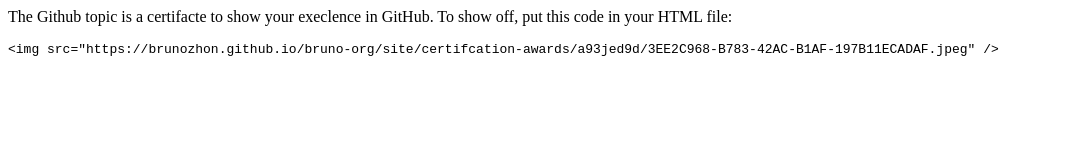
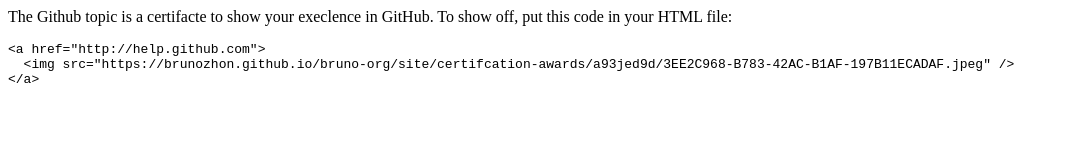
Before and after one commit to Brunozhon/bruno-org, a plain HTML site: page site/docs/getting-started/getting-the-path-to-be-awarded/award-topics/github/index.html in a window 1280 px wide. Shown: the whole page, without its empty margins (0-1069 px from the left). Drawn offline with Linux system fonts and the light colour scheme.

Commit message:
Help!
The site help.github.com ? Or https://docs.github.com/en

```diff
--- a/site/docs/getting-started/getting-the-path-to-be-awarded/award-topics/github/index.html
+++ b/site/docs/getting-started/getting-the-path-to-be-awarded/award-topics/github/index.html
@@ -5,7 +5,9 @@
   <body>
     <p>The Github topic is a certifacte to show your execlence in GitHub. To show off, put this code in your HTML file:</p>
     <pre>
-&lt;img src="https://brunozhon.github.io/bruno-org/site/certifcation-awards/a93jed9d/3EE2C968-B783-42AC-B1AF-197B11ECADAF.jpeg" /&gt;
+&lt;a href="http://help.github.com"&gt;
+  &lt;img src="https://brunozhon.github.io/bruno-org/site/certifcation-awards/a93jed9d/3EE2C968-B783-42AC-B1AF-197B11ECADAF.jpeg" /&gt;
+&lt;/a&gt;
     </pre>
   </body>
 </html>
```
